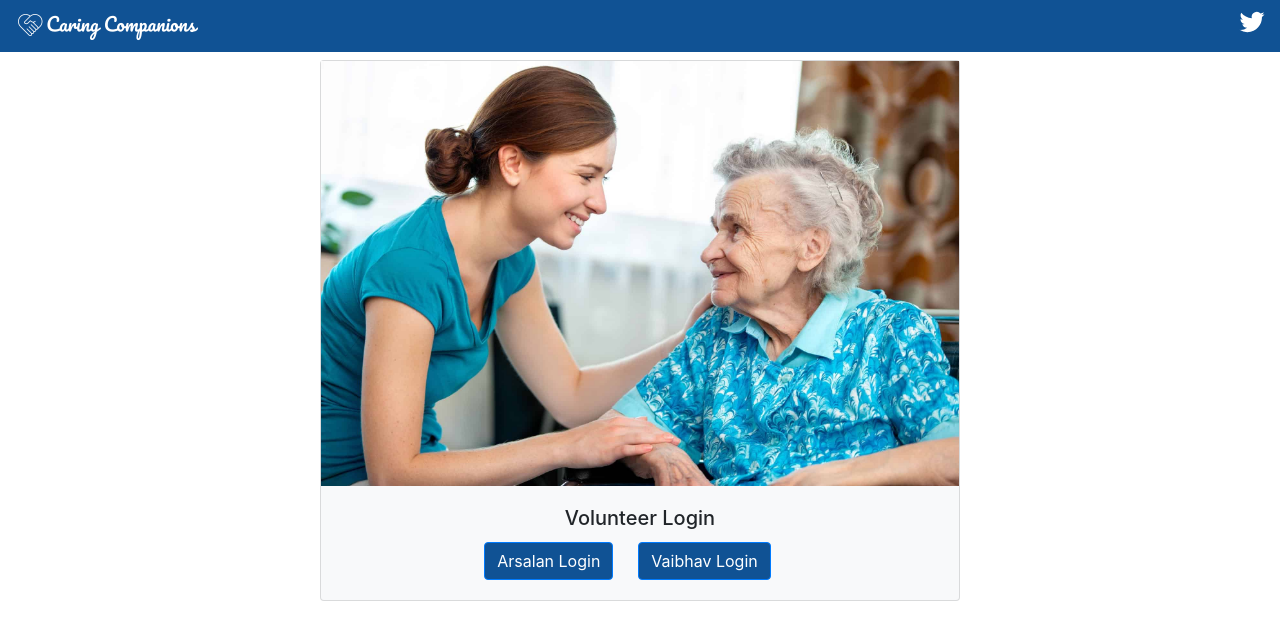
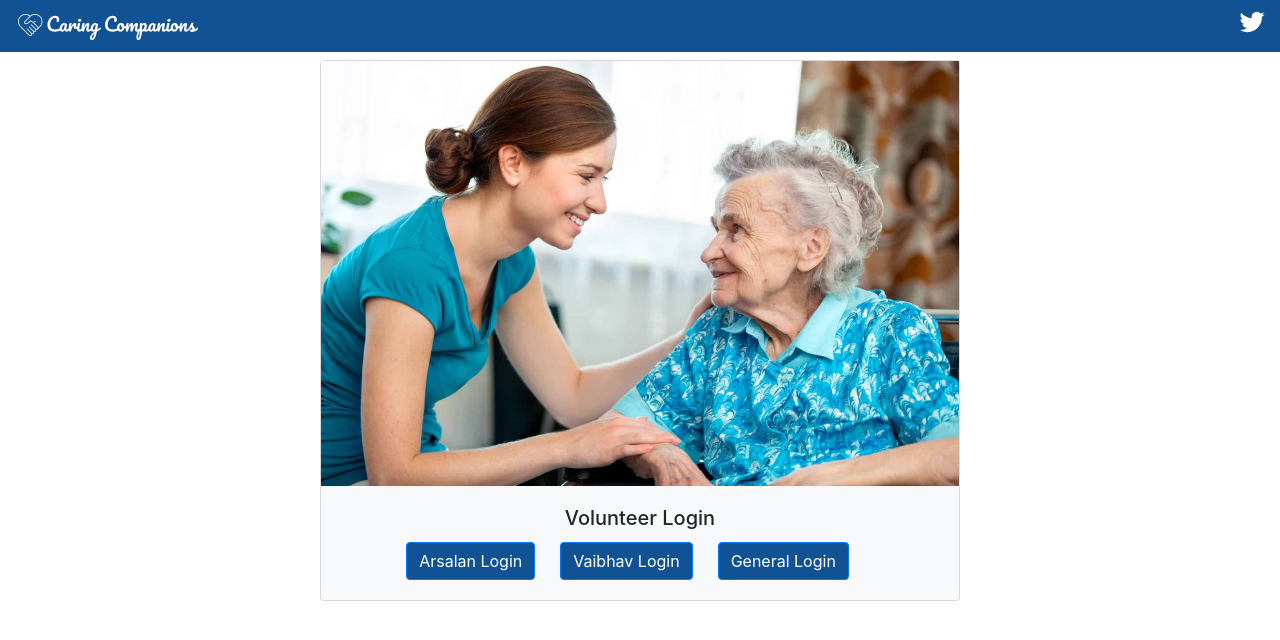
Before and after one commit to vaibhav50596/CaringCompanions, an Angular app: page / in a window 1280 px wide. Shown: the top 640 px of the page. Built offline with nearby package versions, Linux system fonts and the light colour scheme.

Commit message:
Implemented general login on homepage

```diff
--- a/src/app/find-opportunities/find-opportunities.component.css
+++ b/src/app/find-opportunities/find-opportunities.component.css
@@ -44,6 +44,7 @@
 .profile-card-4 .card-text{
     font-weight:300;
     font-size:15px;
+    width: 750px;
 }
 .profile-card-4 .icon-block{
     float:left;
@@ -82,7 +83,7 @@
 }
 
 .bio {
-    margin-top: -150px
+    margin-top: -190px
 }
 
 .mt-30 {
--- a/src/app/home-page/home-page.component.html
+++ b/src/app/home-page/home-page.component.html
@@ -5,5 +5,6 @@
         <h5 class="card-title" style="text-align: center;">Volunteer Login</h5>
         <button type="button" class="btn btn-primary mr-25" (click)="openFindOpportunities('arsalan')">Arsalan Login</button>
         <button type="button" class="btn btn-primary mr-25" (click)="openFindOpportunities('vaibhav')">Vaibhav Login</button>
+        <button type="button" class="btn btn-primary mr-25" (click)="openFindOpportunities('general')">General Login</button>
     </div>
 </div>
--- a/src/app/home-page/home-page.component.ts
+++ b/src/app/home-page/home-page.component.ts
@@ -35,6 +35,16 @@ export class HomePageComponent implements OnInit {
       }
       this.citizensService.changeState(vaibhavData);
       this.router.navigate(['/findOpportunitites'], {state: {data: vaibhavData}});
+    } else if (key == 'general'){
+      const generalData = {
+        "volunteer_name": "General",
+        "volunteer_email":"None",
+        "time_slot": "None",
+        "senior_citizen": {},
+        "interests": []
+      }
+      this.citizensService.changeState(generalData);
+      this.router.navigate(['/findOpportunitites'], {state: {data: generalData}});
     }
   }
 }
```
